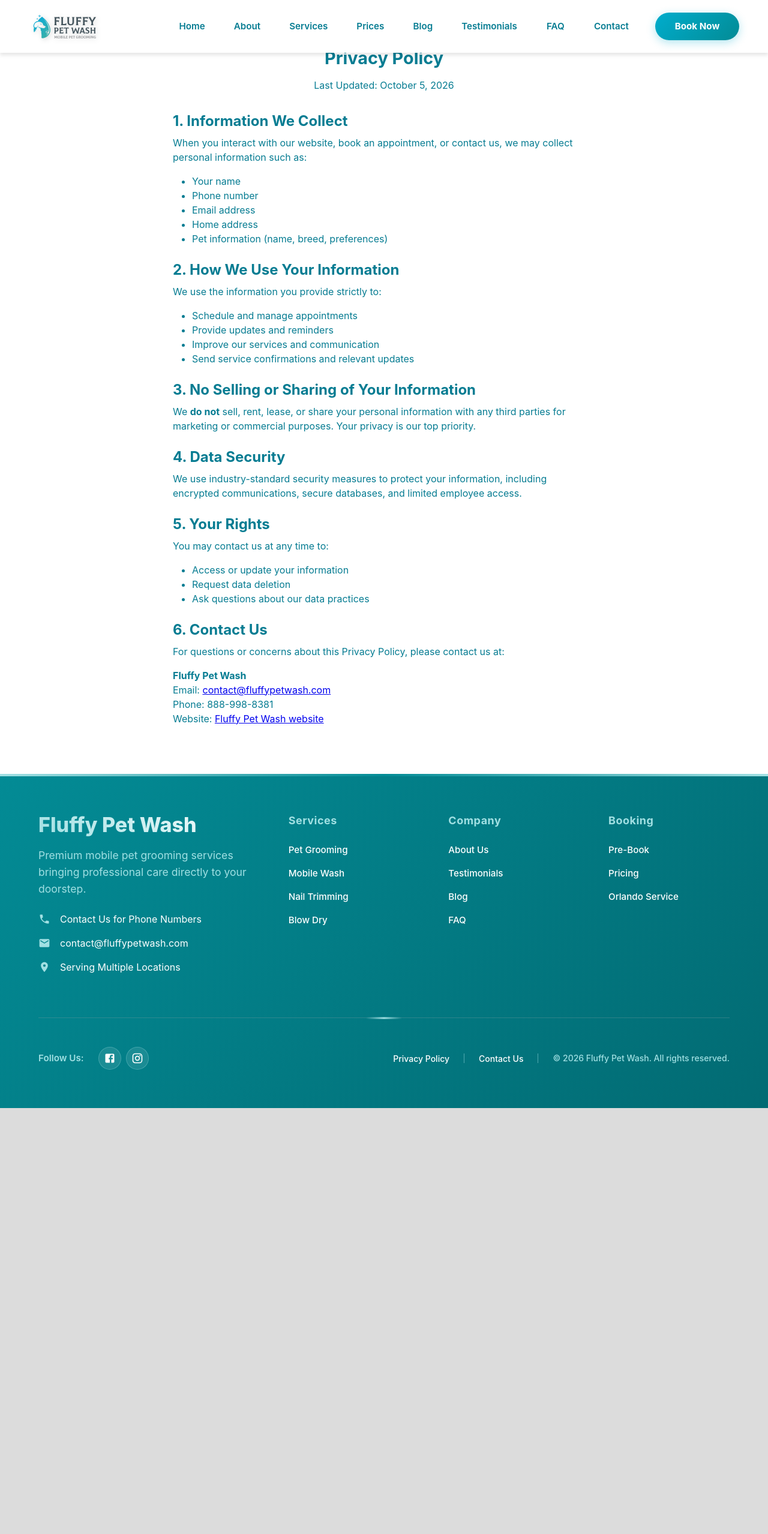
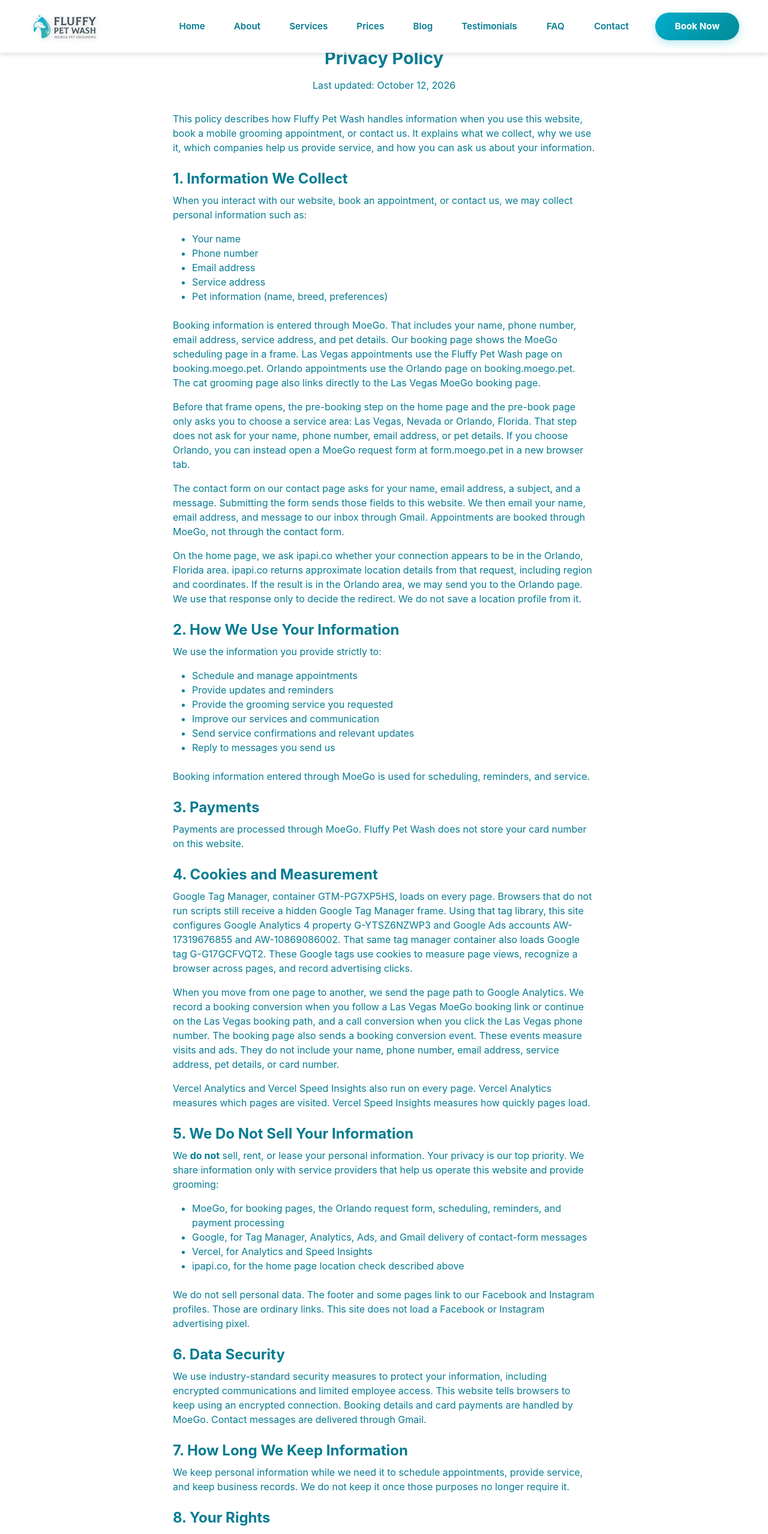
Before and after one commit to crisboxing11/Fluffy, a Next.js app: page /privacy-policy in a window 1280 px wide. Shown: the top 2557 px of the page at 60% size. Before the commit the page ends 1847 px from the top, so only its background shows below. Built offline with nearby package versions, Linux system fonts and the light colour scheme.

Commit message:
Expand the privacy policy to match how the site actually collects data.
Describe MoeGo booking, the contact form, Google and Vercel tags, and the service providers that receive information, and replace the old phone number.

Co-authored-by: Cristian Arroyo  <crisboxing11@users.noreply.github.com>

```diff
--- a/pages/privacy-policy.tsx
+++ b/pages/privacy-policy.tsx
@@ -1,13 +1,7 @@
 import { Box, Typography } from '@mui/material';
 import Head from 'next/head';
-// import Link from 'next/link';
+
 const PrivacyPolicyPage = () => {
-  const lastUpdated = new Date().toLocaleDateString('en-US', {
-    month: 'long',
-    day: 'numeric',
-    year: 'numeric',
-  });
-
   return (
     <Box sx={{ py: 6, px: { xs: 3, md: 6 }, maxWidth: 800, mx: 'auto' }}>
       <Head>
@@ -24,7 +18,11 @@ const PrivacyPolicyPage = () => {
         Privacy Policy
       </Typography>
       <Typography component="p" variant="body1" textAlign="center" mb={4}>
-        Last Updated: {lastUpdated}
+        Last updated: October 12, 2026
+      </Typography>
+
+      <Typography component="p" variant="body1" mb={3}>
+        This policy describes how Fluffy Pet Wash handles information when you use this website, book a mobile grooming appointment, or contact us. It explains what we collect, why we use it, which companies help us provide service, and how you can ask us about your information.
       </Typography>
 
       <Typography component="h2" variant="h5" fontWeight="bold" color="#067C92" mb={1}>
@@ -37,9 +35,21 @@ const PrivacyPolicyPage = () => {
         <li><Typography component="span" variant="body1">Your name</Typography></li>
         <li><Typography component="span" variant="body1">Phone number</Typography></li>
         <li><Typography component="span" variant="body1">Email address</Typography></li>
-        <li><Typography component="span" variant="body1">Home address</Typography></li>
+        <li><Typography component="span" variant="body1">Service address</Typography></li>
         <li><Typography component="span" variant="body1">Pet information (name, breed, preferences)</Typography></li>
       </Box>
+      <Typography component="p" variant="body1" mb={2}>
+        Booking information is entered through MoeGo. That includes your name, phone number, email address, service address, and pet details. Our booking page shows the MoeGo scheduling page in a frame. Las Vegas appointments use the Fluffy Pet Wash page on booking.moego.pet. Orlando appointments use the Orlando page on booking.moego.pet. The cat grooming page also links directly to the Las Vegas MoeGo booking page.
+      </Typography>
+      <Typography component="p" variant="body1" mb={2}>
+        Before that frame opens, the pre-booking step on the home page and the pre-book page only asks you to choose a service area: Las Vegas, Nevada or Orlando, Florida. That step does not ask for your name, phone number, email address, or pet details. If you choose Orlando, you can instead open a MoeGo request form at form.moego.pet in a new browser tab.
+      </Typography>
+      <Typography component="p" variant="body1" mb={2}>
+        The contact form on our contact page asks for your name, email address, a subject, and a message. Submitting the form sends those fields to this website. We then email your name, email address, and message to our inbox through Gmail. Appointments are booked through MoeGo, not through the contact form.
+      </Typography>
+      <Typography component="p" variant="body1" mb={3}>
+        On the home page, we ask ipapi.co whether your connection appears to be in the Orlando, Florida area. ipapi.co returns approximate location details from that request, including region and coordinates. If the result is in the Orlando area, we may send you to the Orlando page. We use that response only to decide the redirect. We do not save a location profile from it.
+      </Typography>
 
       <Typography component="h2" variant="h5" fontWeight="bold" color="#067C92" mb={1}>
         2. How We Use Your Information
@@ -50,26 +60,83 @@ const PrivacyPolicyPage = () => {
       <Box component="ul" sx={{ pl: 4, mb: 3, listStyleType: 'disc' }}>
         <li><Typography component="span" variant="body1">Schedule and manage appointments</Typography></li>
         <li><Typography component="span" variant="body1">Provide updates and reminders</Typography></li>
+        <li><Typography component="span" variant="body1">Provide the grooming service you requested</Typography></li>
         <li><Typography component="span" variant="body1">Improve our services and communication</Typography></li>
         <li><Typography component="span" variant="body1">Send service confirmations and relevant updates</Typography></li>
+        <li><Typography component="span" variant="body1">Reply to messages you send us</Typography></li>
       </Box>
-
-      <Typography component="h2" variant="h5" fontWeight="bold" color="#067C92" mb={1}>
-        3. No Selling or Sharing of Your Information
-      </Typography>
       <Typography component="p" variant="body1" mb={3}>
-        We <strong>do not</strong> sell, rent, lease, or share your personal information with any third parties for marketing or commercial purposes. Your privacy is our top priority.
+        Booking information entered through MoeGo is used for scheduling, reminders, and service.
       </Typography>
 
       <Typography component="h2" variant="h5" fontWeight="bold" color="#067C92" mb={1}>
-        4. Data Security
+        3. Payments
       </Typography>
       <Typography component="p" variant="body1" mb={3}>
-        We use industry-standard security measures to protect your information, including encrypted communications, secure databases, and limited employee access.
+        Payments are processed through MoeGo. Fluffy Pet Wash does not store your card number on this website.
       </Typography>
 
       <Typography component="h2" variant="h5" fontWeight="bold" color="#067C92" mb={1}>
-        5. Your Rights
+        4. Cookies and Measurement
+      </Typography>
+      <Typography component="p" variant="body1" mb={2}>
+        Google Tag Manager, container GTM-PG7XP5HS, loads on every page. Browsers that do not run scripts still receive a hidden Google Tag Manager frame. Using that tag library, this site configures Google Analytics 4 property G-YTSZ6NZWP3 and Google Ads accounts AW-17319676855 and AW-10869086002. That same tag manager container also loads Google tag G-G17GCFVQT2. These Google tags use cookies to measure page views, recognize a browser across pages, and record advertising clicks.
+      </Typography>
+      <Typography component="p" variant="body1" mb={2}>
+        When you move from one page to another, we send the page path to Google Analytics. We record a booking conversion when you follow a Las Vegas MoeGo booking link or continue on the Las Vegas booking path, and a call conversion when you click the Las Vegas phone number. The booking page also sends a booking conversion event. These events measure visits and ads. They do not include your name, phone number, email address, service address, pet details, or card number.
+      </Typography>
+      <Typography component="p" variant="body1" mb={3}>
+        Vercel Analytics and Vercel Speed Insights also run on every page. Vercel Analytics measures which pages are visited. Vercel Speed Insights measures how quickly pages load.
+      </Typography>
+
+      <Typography component="h2" variant="h5" fontWeight="bold" color="#067C92" mb={1}>
+        5. We Do Not Sell Your Information
+      </Typography>
+      <Typography component="p" variant="body1" mb={2}>
+        We <strong>do not</strong> sell, rent, or lease your personal information. Your privacy is our top priority. We share information only with service providers that help us operate this website and provide grooming:
+      </Typography>
+      <Box component="ul" sx={{ pl: 4, mb: 3, listStyleType: 'disc' }}>
+        <li>
+          <Typography component="span" variant="body1">
+            MoeGo, for booking pages, the Orlando request form, scheduling, reminders, and payment processing
+          </Typography>
+        </li>
+        <li>
+          <Typography component="span" variant="body1">
+            Google, for Tag Manager, Analytics, Ads, and Gmail delivery of contact-form messages
+          </Typography>
+        </li>
+        <li>
+          <Typography component="span" variant="body1">
+            Vercel, for Analytics and Speed Insights
+          </Typography>
+        </li>
+        <li>
+          <Typography component="span" variant="body1">
+            ipapi.co, for the home page location check described above
+          </Typography>
+        </li>
+      </Box>
+      <Typography component="p" variant="body1" mb={3}>
+        We do not sell personal data. The footer and some pages link to our Facebook and Instagram profiles. Those are ordinary links. This site does not load a Facebook or Instagram advertising pixel.
+      </Typography>
+
+      <Typography component="h2" variant="h5" fontWeight="bold" color="#067C92" mb={1}>
+        6. Data Security
+      </Typography>
+      <Typography component="p" variant="body1" mb={3}>
+        We use industry-standard security measures to protect your information, including encrypted communications and limited employee access. This website tells browsers to keep using an encrypted connection. Booking details and card payments are handled by MoeGo. Contact messages are delivered through Gmail.
+      </Typography>
+
+      <Typography component="h2" variant="h5" fontWeight="bold" color="#067C92" mb={1}>
+        7. How Long We Keep Information
+      </Typography>
+      <Typography component="p" variant="body1" mb={3}>
+        We keep personal information while we need it to schedule appointments, provide service, and keep business records. We do not keep it once those purposes no longer require it.
+      </Typography>
+
+      <Typography component="h2" variant="h5" fontWeight="bold" color="#067C92" mb={1}>
+        8. Your Rights
       </Typography>
       <Typography component="p" variant="body1" mb={2}>
         You may contact us at any time to:
@@ -79,9 +146,26 @@ const PrivacyPolicyPage = () => {
         <li><Typography component="span" variant="body1">Request data deletion</Typography></li>
         <li><Typography component="span" variant="body1">Ask questions about our data practices</Typography></li>
       </Box>
+      <Typography component="p" variant="body1" mb={3}>
+        You may ask us to access, correct, or delete the personal information we hold about you. Contact us with that request and we will respond.
+      </Typography>
 
       <Typography component="h2" variant="h5" fontWeight="bold" color="#067C92" mb={1}>
-        6. Contact Us
+        9. Children
+      </Typography>
+      <Typography component="p" variant="body1" mb={3}>
+        This website and our grooming services are not directed at children.
+      </Typography>
+
+      <Typography component="h2" variant="h5" fontWeight="bold" color="#067C92" mb={1}>
+        10. Changes to This Policy
+      </Typography>
+      <Typography component="p" variant="body1" mb={3}>
+        We may update this policy when the website or our services change. We will post the updated policy on this page and change the date at the top.
+      </Typography>
+
+      <Typography component="h2" variant="h5" fontWeight="bold" color="#067C92" mb={1}>
+        11. Contact Us
       </Typography>
       <Typography component="p" variant="body1" mb={2}>
         For questions or concerns about this Privacy Policy, please contact us at:
@@ -89,7 +173,8 @@ const PrivacyPolicyPage = () => {
       <Typography component="p" variant="body1">
         <strong>Fluffy Pet Wash</strong><br />
         Email: <a href="mailto:contact@fluffypetwash.com">contact@fluffypetwash.com</a><br />
-        Phone: 888-998-8381<br />
+        Phone: <a href="tel:+17025086248">702-508-6248</a><br />
+        6628 Sky Pointe Dr #280, Las Vegas, NV 89131<br />
         Website: <a href="https://www.fluffypetwash.com" target="_blank" rel="noopener noreferrer">Fluffy Pet Wash website</a>
       </Typography>
     </Box>
```
